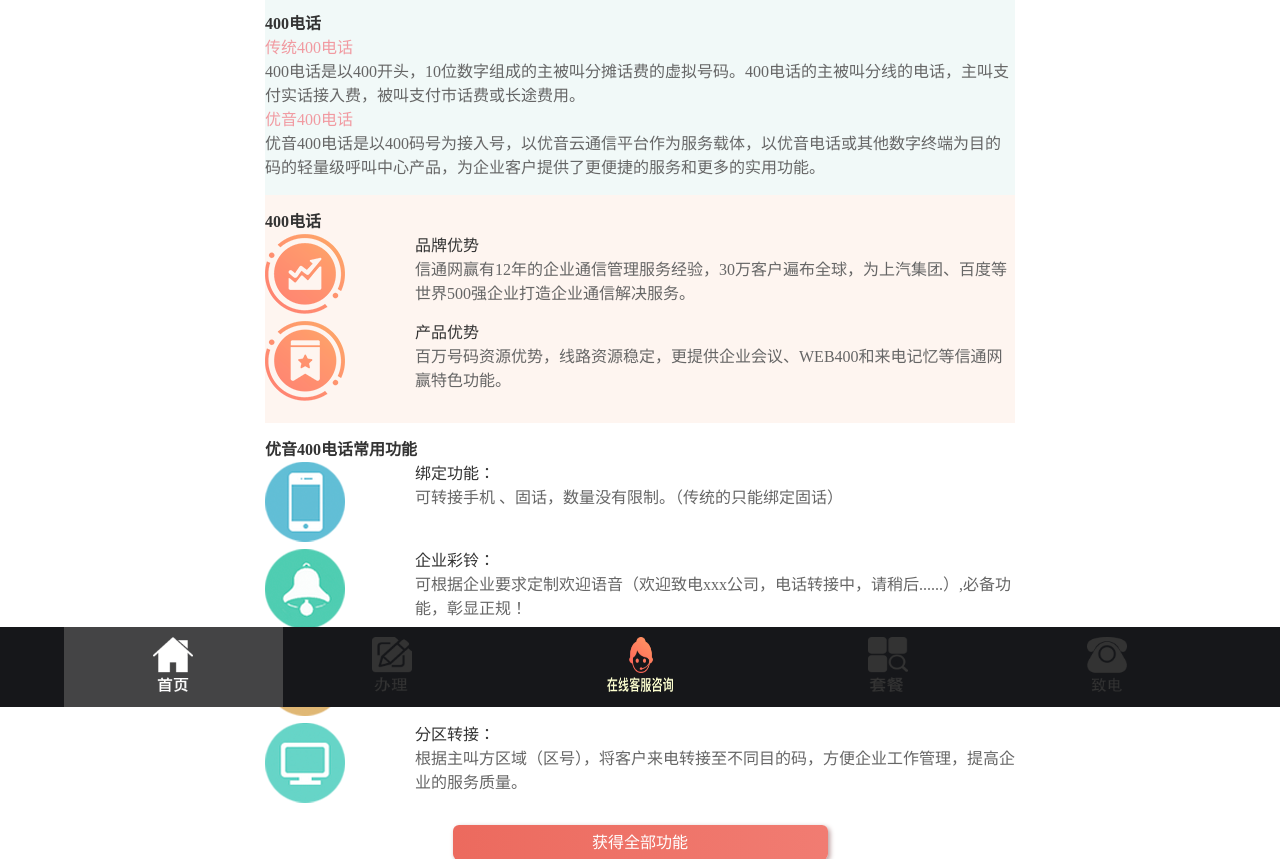
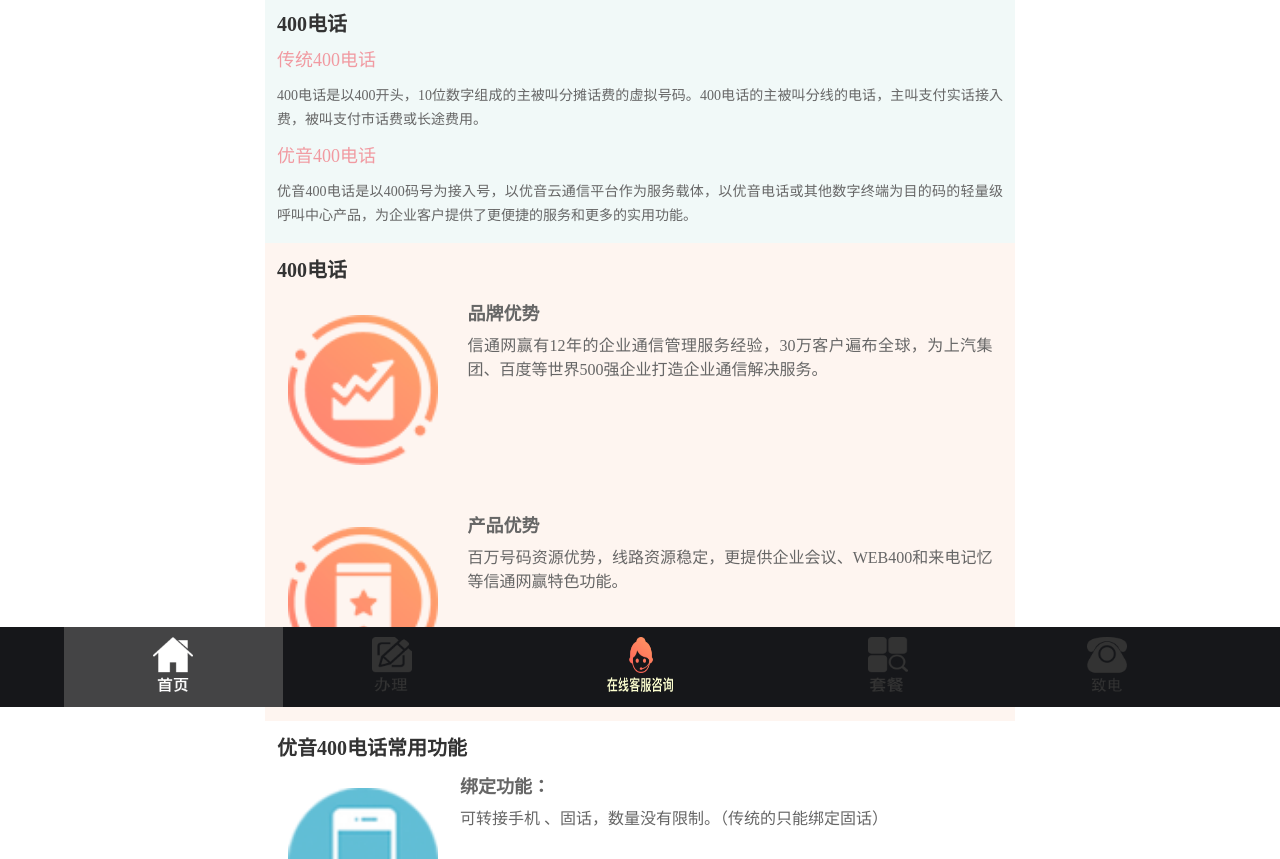
Before and after one commit to freedong/unionmobile, a website: page src/introduce.html in a window 1280 px wide. Shown: the part 93-952 px from the top of the page. Drawn offline with Linux system fonts and the light colour scheme.

Commit message:
'tijiao'

```diff
--- a/src/css/contact.css
+++ b/src/css/contact.css
@@ -22,6 +22,7 @@
     /*font-size: 14px;*/
     padding: 10px 12px;
     width: 90%;
+    text-align: justify;
 }
 
 
@@ -93,6 +94,7 @@
     font-size: 0.875rem;
     line-height: 20px;
     padding-right: 8px;
+    text-align: justify;
 }
 
 .ct_container .ct_dz .ct_dz_a{
--- a/src/css/introduce.css
+++ b/src/css/introduce.css
@@ -10,7 +10,8 @@
 .int_container .int_dh h3{
     color: #333333;
     font-weight: bold;
-    font-size: 1rem;
+    font-size: 1.25rem;
+    padding-left: 12px;
 }
 
 .int_container .int_dh .int_dh_div{
@@ -25,11 +26,14 @@
 
 .int_container .int_dh h5{
     color: #f19aa1;
-    font-size: 1rem;
+    font-size: 1.125rem;
+    padding:12px 0px 12px 12px;
 }
 .int_container .int_dh p{
     color: #666666;
-    font-size: 1rem;
+    font-size: 0.875rem;
+    padding: 0px 12px;
+    text-align: justify;
 }
 
 
@@ -48,25 +52,40 @@
 .int_container .int_yy h3{
     color: #333333;
     font-weight: bold;
-    font-size: 1rem;
+    font-size: 1.25rem;
+    padding-left: 12px;
+}
+
+.int_container .int_yy .int_yy_div ul li{
+    padding-top: 10px;
 }
 
 .int_container .int_yy .int_yy_div ul li .int_yy_div1{
     width: 20%;
+    padding: 3%;
+}
+
+.int_container .int_yy .int_yy_div ul li .int_yy_div1 img{
+    width: 100%;
 }
 
 
 .int_container .int_yy .int_yy_div ul li .int_yy_div2{
-    width: 80%;
+    width: 70%;
+    padding-right: 3%;
 }
 
 .int_container .int_yy .int_yy_div ul li .int_yy_div2 h5{
-    color: #333333;
-    font-size: 1rem;
+    color: #666666;
+    font-size: 1.125rem;
+    padding-top: 10px;
+    font-weight: bold;
 }
 .int_container .int_yy .int_yy_div ul li .int_yy_div2 p{
     color: #666666;
     font-size: 1rem;
+    padding-top: 8px;
+    text-align: justify;
 }
 
 
@@ -87,32 +106,46 @@
 .int_container .int_cygn h3{
     color: #333333;
     font-weight: bold;
-    font-size: 1rem;
+    font-size: 1.25rem;
+    padding-left: 12px;
 }
 
-
+.int_container .int_cygn .int_cygn_div ul li{
+    border-bottom: 1px dashed #999999;
+    padding: 5px 0px;
+}
 
 .int_container .int_cygn .int_cygn_div ul li .int_cygn_div1{
     width: 20%;
+    padding: 3%;
+}
+
+.int_container .int_cygn .int_cygn_div ul li .int_cygn_div1 img{
+    width: 100%;
 }
 
 
 .int_container .int_cygn .int_cygn_div ul li .int_cygn_div2{
-    width: 80%;
+    width: 71%;
+    padding-right: 3%;
 }
 
 .int_container .int_cygn .int_cygn_div ul li .int_cygn_div2 h5{
-    color: #333333;
-    font-size: 1rem;
+    color: #666666;
+    font-size: 1.125rem;
+    padding-top: 10px;
+    font-weight: bold;
 }
 .int_container .int_cygn .int_cygn_div ul li .int_cygn_div2 p{
     color: #666666;
     font-size: 1rem;
+    padding-top: 8px;
+    text-align: justify;
 }
 
 .int_container .int_cygn a{
     display: block;
-    width: 50%;
+    width: 40%;
     margin: 15px auto 0px;
     height: 35px;
     line-height: 35px;
@@ -137,11 +170,19 @@
 .int_container .int_tsgn h3{
     color: #333333;
     font-weight: bold;
-    font-size: 1rem;
+    font-size: 1.25rem;
+    padding-left: 12px;
 }
 
 
+.int_container .int_tsgn .int_tsgn_div ul{
+    width: 100%;
+}
 
+.int_container .int_tsgn .int_tsgn_div ul li{
+    width: 95%;
+    text-align: center;
+}
 
 .int_container .int_tsgn .int_tsgn_div ul li .int_tsgn_div1{
     width: 20%;
@@ -193,7 +234,7 @@
 .int_container .dianji p{
     line-height: 70px;
     padding-left: 25%;
-    font-size: 1rem;
+    font-size: 1.125rem;
 }
 
 .int_container .dianji.dianji1{
```
